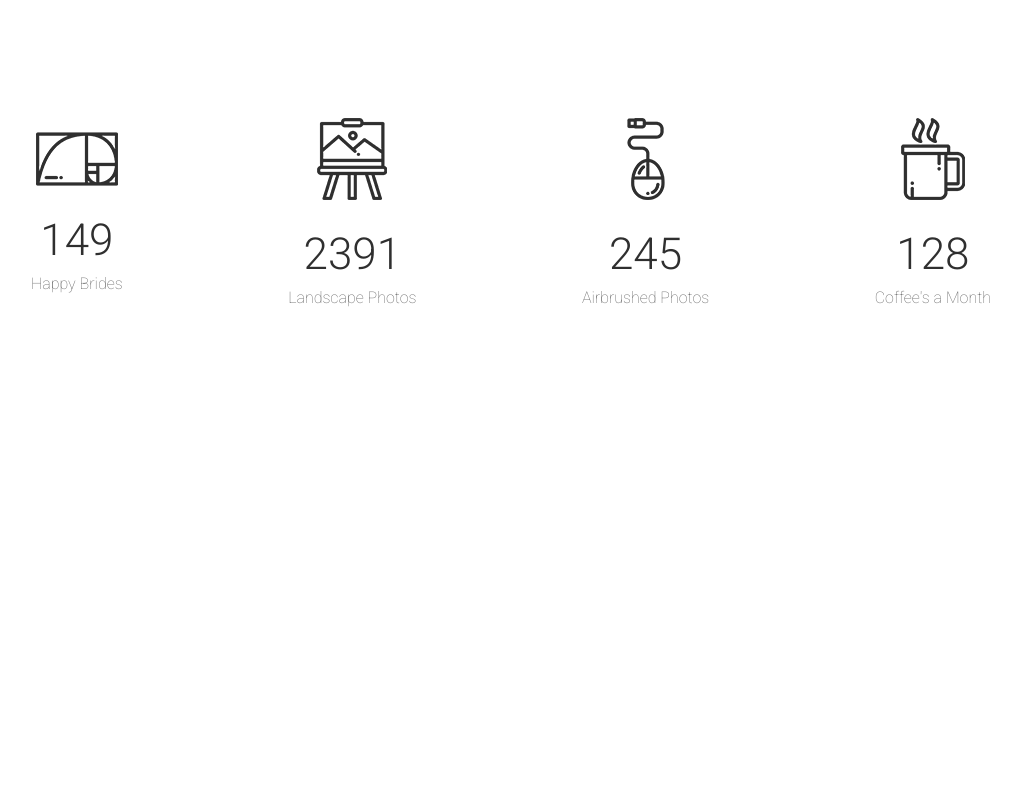
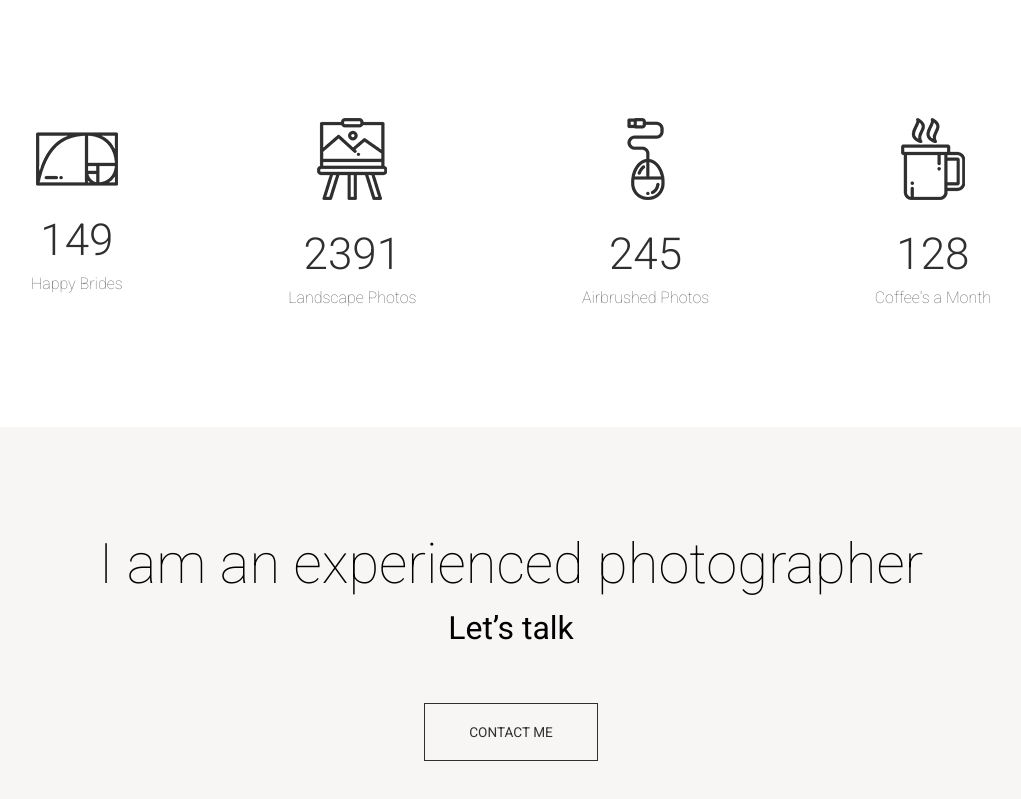
Before and after one commit to SNYKabbott/sonar-website, a React (Create React App) app: page / in a window 1280 px wide. Shown: the part 2626-3425 px from the top of the page, without its empty margins (129-1150 px from the left). Before the commit the page ends 3053 px from the top, so only its background shows below. Built offline with nearby package versions, Linux system fonts and the light colour scheme.

Commit message:
styling footer section in the services-page

```diff
--- a/src/components/pages/services-page/footer/footer.jsx
+++ b/src/components/pages/services-page/footer/footer.jsx
@@ -1,9 +1,13 @@
 import React from 'react';
-import styles from 'footer.module.scss';
+import styles from './footer.module.scss';
 
 const footer = () => {
     return (
-        <div className={styles.footer}></div>
+        <div className={styles.footer}>
+            <h2>I am an experienced photographer</h2>
+            <span>Let’s talk</span>
+            <a href="placeholder" className={styles.footer__button}>Contact Me</a>
+        </div>
     );
 };
 
--- a/src/components/pages/services-page/footer/footer.module.scss
+++ b/src/components/pages/services-page/footer/footer.module.scss
@@ -0,0 +1,34 @@
+.footer {
+    background-color: #f8f5f5;
+    display: flex;
+    flex-direction: column;
+    align-items: center;
+    padding: 6.5rem 0 5rem;
+
+    h2 {
+        font-size: 3.5rem;
+        font-weight: 200;
+    }
+
+    span {
+        font-weight: 400;
+        font-size: 2rem;
+        margin: .75rem 0 3.5rem;
+    }
+
+    &__button {
+        text-decoration: none;
+        color: #2f2f2f;
+        border: .1rem solid #2f2f2f;
+        text-transform: uppercase;
+        font-size: .85rem;
+        font-weight: 400;
+        padding: 1.25rem 2.75rem;
+        transition: all .35s;
+
+        &:hover {
+            background-color: #2f2f2f;
+            color: white;
+        }
+    }
+}
--- a/src/components/pages/services-page/services-page.jsx
+++ b/src/components/pages/services-page/services-page.jsx
@@ -5,6 +5,7 @@ import Header from '../services-page/header/header';
 import Services from '../services-page/services/services';
 import Testimonials from '../services-page/testimonials/testimonials';
 import Stats from '../services-page/stats/stats';
+import Footer from '../services-page/footer/footer';
 
 const servicesPage = () => {
     return (
@@ -14,6 +15,7 @@ const servicesPage = () => {
             <Services />
             <Testimonials />
             <Stats />
+            <Footer />
         </div>
     );
 };
```
